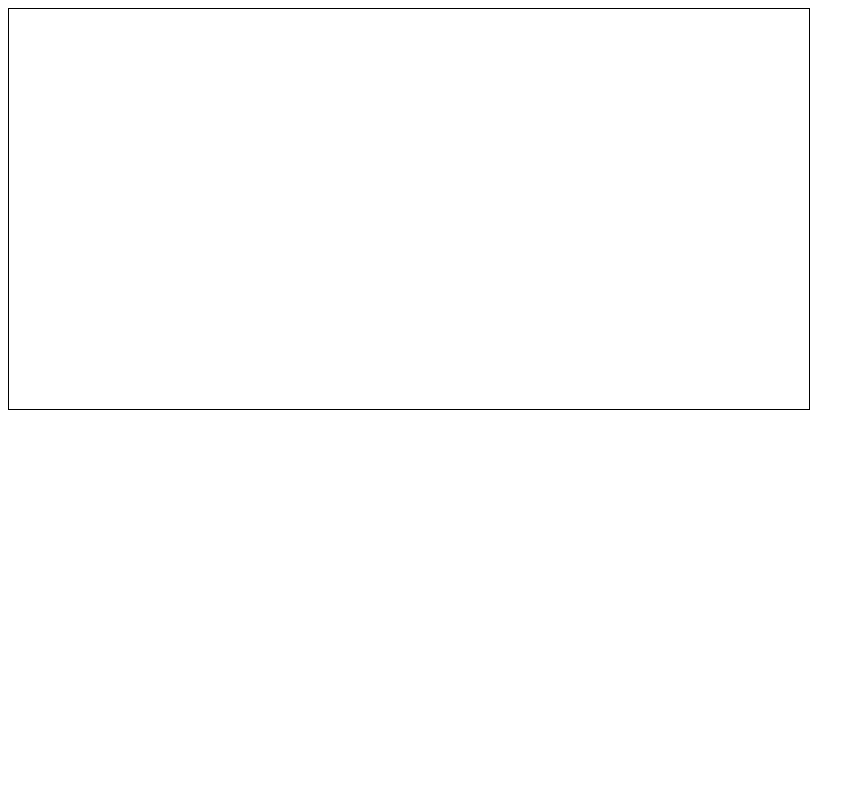
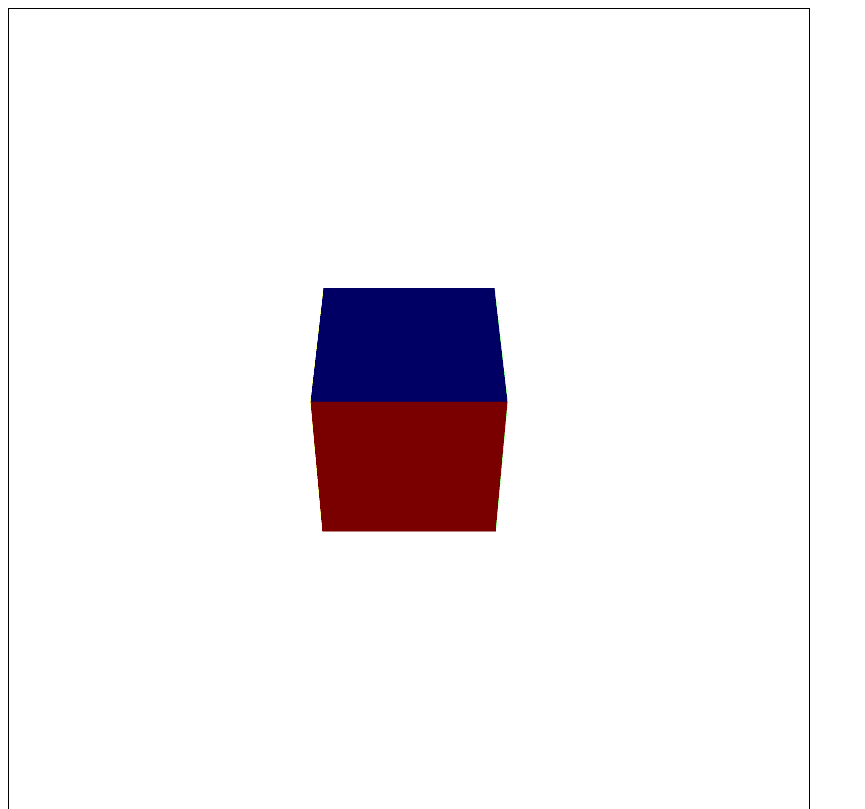
Before and after one commit to saturn597/breakout3d, a plain HTML site: page index.html in a window 1280 px wide. Shown: the top 809 px of the page, without its empty margins (0-865 px from the left). Drawn offline with Linux system fonts and the light colour scheme.

Commit message:
Worked on applying transforms to individual shapes
Instead of transforming everything with a matrix in the vertex shader.

```diff
--- a/game.js
+++ b/game.js
@@ -2,20 +2,27 @@ function main() {
     const canvas = document.getElementById('canvas');
     const gl = new GL(canvas);
 
-    const box = new Box(0, 0, 300, 100, 100, 100);
+    const box = new Box(0, 0, 0, 100, 100, 100);
     box.colors.front = [122, 0, 0];
     box.colors.back = [122, 0, 0];
-    box.colors.left = [0, 255, 0];
+    box.colors.left = [255, 255, 0];
     box.colors.right = [0, 255, 0];
     box.colors.t = [0, 0, 100];
     box.colors.bottom = [0, 0, 100];
 
-    gl.setVertices(new Float32Array(box.getVertices()));
+    console.log(box.getPolys().length);
+    box.transform(Math.PI / 4);
+    console.log(box.getPolys().length);
+
+    gl.setVertices(new Float32Array(Data.vertices));
+    gl.setColors(new Int8Array(Data.colors));
+
+    gl.setVertices(new Float32Array(box.getPolys()));
     gl.setColors(new Int8Array(box.getColors()));
 
     const aspect = canvas.clientWidth / canvas.clientHeight;
 
-    let matrix = new PositionMatrix([1, 0, 0, 0,
+    let matrix = new PositionMatrix(4, 4, [1, 0, 0, 0,
                   0, -1, 0, 0,
                   0, 0, -1, 0,
                   0, 0, 0, 1]);
@@ -30,9 +37,12 @@ function main() {
         let progress = t - last;
         last = t;
         angle = 2 * Math.PI * progress / 2000;
-        matrix.rotateX(angle);
+        box.transform(angle);
+        gl.setVertices(new Float32Array(box.getPolys()));
+        matrix.translate(0, 0, -560);
         gl.setPerspective(matrix.getProjection());
         gl.draw();
+        matrix.translate(0, 0, 560);
         requestAnimationFrame(d);
     });
 }
--- a/index.html
+++ b/index.html
@@ -8,6 +8,6 @@
         <script type="text/javascript" src="game.js" defer></script>
     </head>
     <body>
-        <canvas id="canvas" width="800" height="400" style="border: 1px solid black"></canvas>
+        <canvas id="canvas" width="800" height="800" style="border: 1px solid black"></canvas>
     </body>
 </html>
--- a/lib.js
+++ b/lib.js
@@ -136,7 +136,7 @@ class Matrix {
         for (let y = 0; y < m1.h; y++) {
             for (let x = 0; x < m2.w; x++) {
                 let e = 0;
-                for (let i = 0; i < m1.h; i++) {
+                for (let i = 0; i < m1.w; i++) {
                     e += m1.get(i, y) * m2.get(x, i);
                 }
                 newM.push(e);
@@ -169,17 +169,17 @@ class Matrix {
 }
 
 class PositionMatrix extends Matrix {
-    constructor(initial) {
-        super(4, 4, initial);
+    constructor(w, h, initial) {
+        super(w, h, initial);
         this.projectionMatrix = PositionMatrix.getIdentity();
     }
 
     static getIdentity() {
         return new Matrix(4, 4, [
-                1, 0, 0, 0,
-                0, 1, 0, 0,
-                0, 0, 1, 0,
-                0, 0, 0, 1
+            1, 0, 0, 0,
+            0, 1, 0, 0,
+            0, 0, 1, 0,
+            0, 0, 0, 1
         ]);
     }
 
@@ -196,7 +196,7 @@ class PositionMatrix extends Matrix {
     }
 
     translate(tx, ty, tz) {
-        this.multiply_update(new PositionMatrix([
+        this.multiply_update(new PositionMatrix(4, 4, [
             1, 0, 0, 0,
             0, 1, 0, 0,
             0, 0, 1, 0,
@@ -205,7 +205,7 @@ class PositionMatrix extends Matrix {
     }
 
     scale(sx, sy, sz) {
-        this.multiply_update(new PositionMatrix([
+        this.multiply_update(new PositionMatrix(4, 4, [
             sx, 0, 0, 0,
             0, sy, 0, 0,
             0, 0, sz, 0,
@@ -217,7 +217,7 @@ class PositionMatrix extends Matrix {
         const c = Math.cos(angle);
         const s = Math.sin(angle);
 
-        this.multiply_update(new PositionMatrix([
+        this.multiply_update(new PositionMatrix(4, 4, [
             1, 0, 0, 0,
             0, c, s, 0,
             0, -s, c, 0,
@@ -229,7 +229,7 @@ class PositionMatrix extends Matrix {
         const c = Math.cos(angle);
         const s = Math.sin(angle);
 
-        this.multiply_update(new PositionMatrix([
+        this.multiply_update(new PositionMatrix(4, 4, [
             c, 0, -s, 0,
             0, 1, 0, 0,
             s, 0, c, 0,
@@ -241,7 +241,7 @@ class PositionMatrix extends Matrix {
         const c = Math.cos(angle);
         const s = Math.sin(angle);
 
-        this.multiply_update(new PositionMatrix([
+        this.multiply_update(new PositionMatrix(4, 4, [
             c, s, 0, 0,
             -s, c, 0, 0,
             0, 0, 1, 0,
@@ -272,26 +272,11 @@ class Box {
             left: [0, 0, 0],
             right: [0, 0, 0],
         };
+
+        this.vertices = this.calcVertices();
     }
 
-    getColors() {
-        let colors = this.colors;
-
-        function add(arr) {
-            return arr.concat(arr, arr, arr, arr, arr);
-        }
-
-        return [].concat(
-            add(colors.front),
-            add(colors.back),
-            add(colors.left),
-            add(colors.right),
-            add(colors.t),
-            add(colors.bottom)
-        );
-    }
-
-    getVertices() {
+    calcVertices() {
         const t = this.y - this.h / 2;
         const bottom = this.y + this.h / 2;
         const left = this.x - this.w / 2;
@@ -308,26 +293,61 @@ class Box {
         const c7 = [right, t, back];
         const c8 = [right, bottom, back];
 
+        return [c1, c2, c3, c4, c5, c6, c7, c8];
+    }
+
+    getColors() {
+        let colors = this.colors;
+
+        function add(arr) {
+            return [...arr, ...arr, ...arr, ...arr, ...arr, ...arr];
+        }
+
+        return [
+            ...add(colors.front),
+            ...add(colors.back),
+            ...add(colors.left),
+            ...add(colors.right),
+            ...add(colors.t),
+            ...add(colors.bottom)
+        ];
+    }
+
+    getPolys() {
+        let v = this.vertices;
+
         let arr = [
-            c1, c3, c2,  // front
-            c3, c2, c4,
+            v[0], v[2], v[1],  // front
+            v[2], v[1], v[3],
 
-            c5, c7, c6,  // back
-            c7, c6, c8,
+            v[4], v[6], v[5],  // back
+            v[6], v[5], v[7],
 
-            c5, c2, c1,  // left
-            c5, c6, c2,
+            v[4], v[1], v[0],  // left
+            v[4], v[5], v[1],
 
-            c7, c4, c3,  // right
-            c7, c8, c4,
+            v[6], v[3], v[2],  // right
+            v[6], v[7], v[3],
 
-            c5, c3, c1,  // top
-            c5, c7, c3,
+            v[4], v[2], v[0],  // top
+            v[4], v[6], v[2],
 
-            c6, c4, c2,  // bottom
-            c6, c8, c4,
+            v[5], v[3], v[1],  // bottom
+            v[5], v[7], v[3],
         ];
 
         return [].concat(...arr);
     }
+
+    getVertices() {
+        return this.vertices;
+    }
+
+    transform(x) {
+        this.vertices = this.vertices.map(v => {
+            let m = new PositionMatrix(4, 1, [v[0], v[1], v[2], 0]);
+            m.rotateX(x);
+            return [m.m[0], m.m[1], m.m[2]];
+        })
+    }
 }
```
